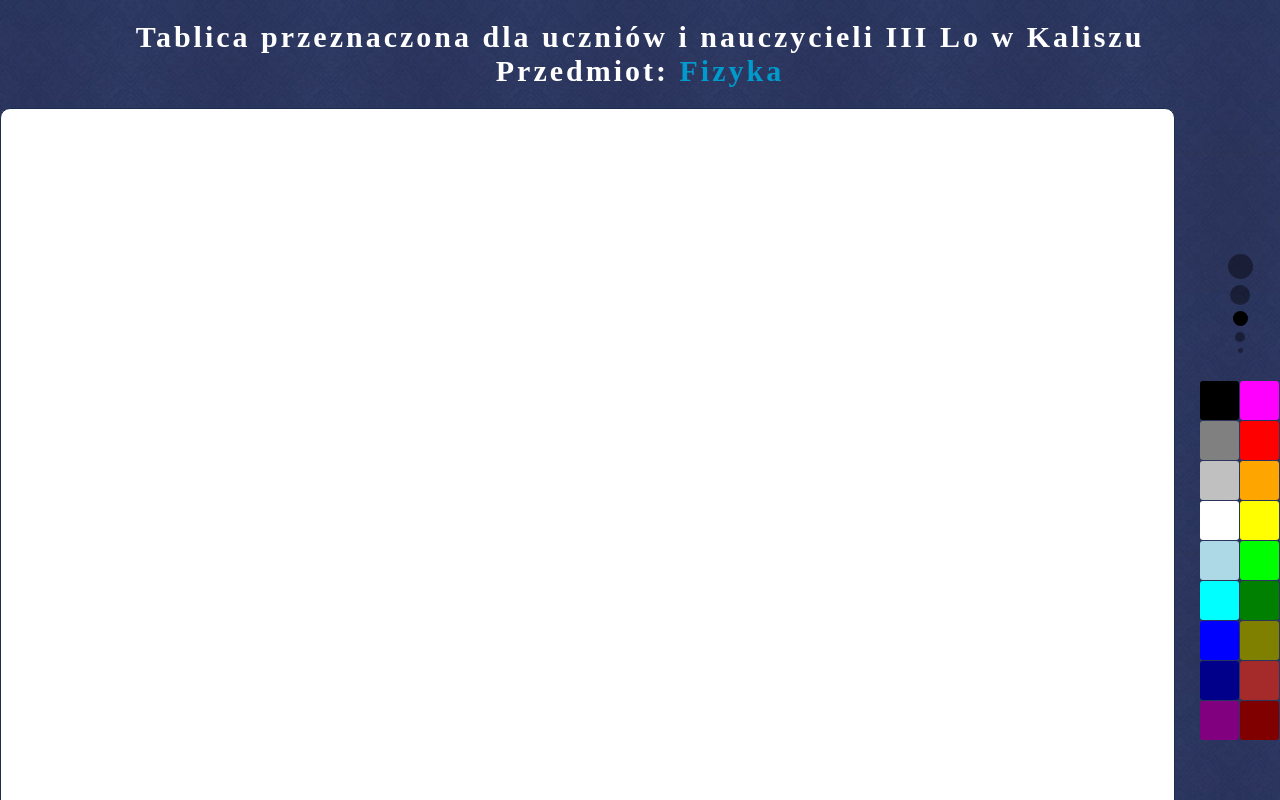
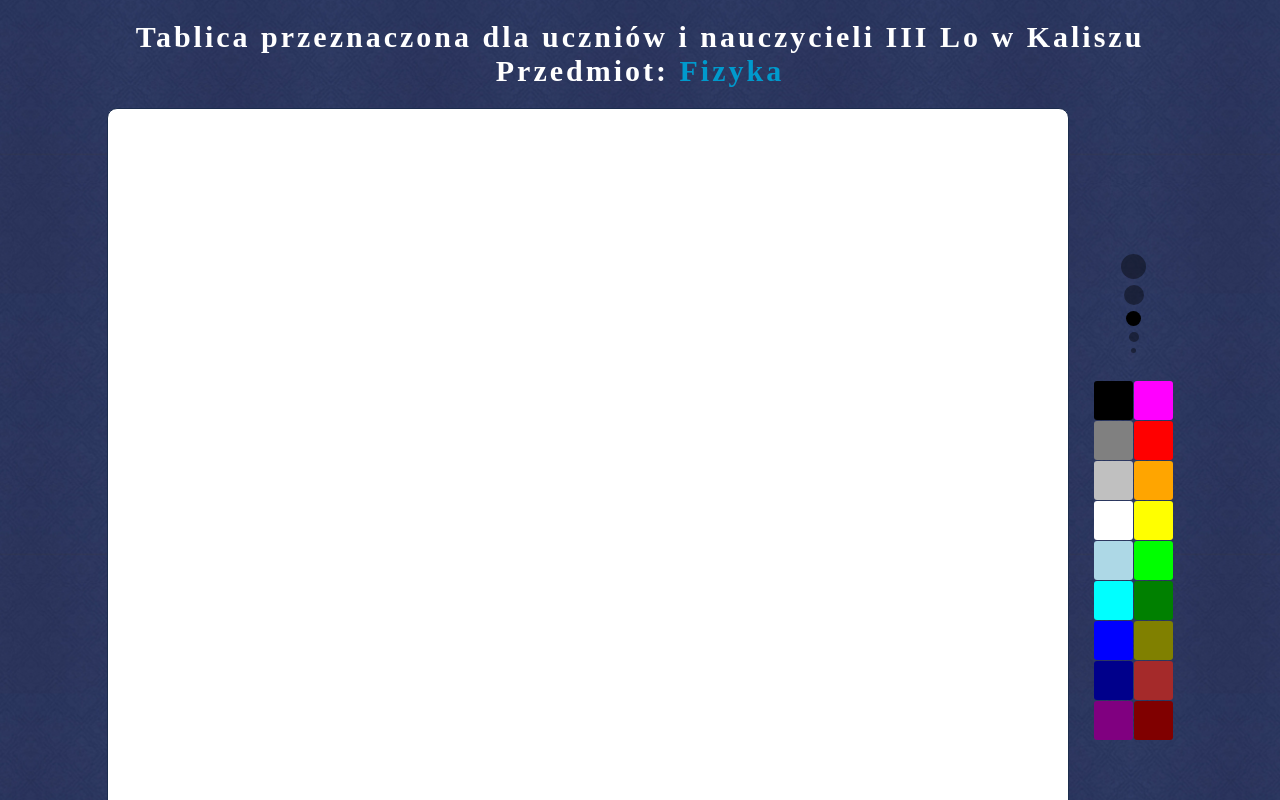
Before and after one commit to Wiciu02/Fizyka2b, a website: page public/index.html in a window 1280 px wide. Shown: the top 800 px of the page. Drawn offline with nearby package versions, Linux system fonts and the light colour scheme; no server answers; a web font is replaced by a local one.

Commit message:
Update style.css

```diff
--- a/public/style.css
+++ b/public/style.css
@@ -33,7 +33,7 @@ h1 {
     border: 1px solid rgb(28, 45, 77);
     cursor: crosshair;
     border-radius: 10px;
-    min-width: 75%;
+    max-width: 75%;
 }
 
 #controls {
```
